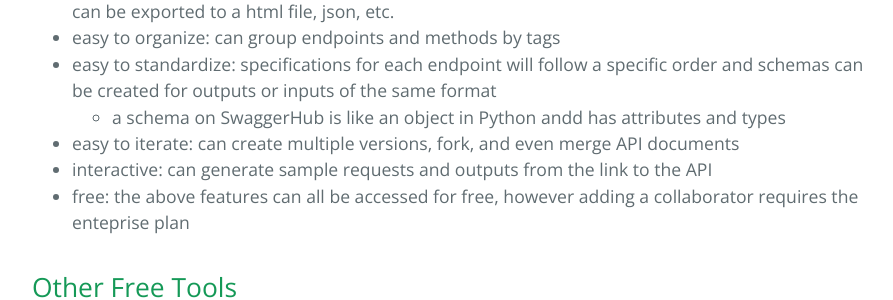
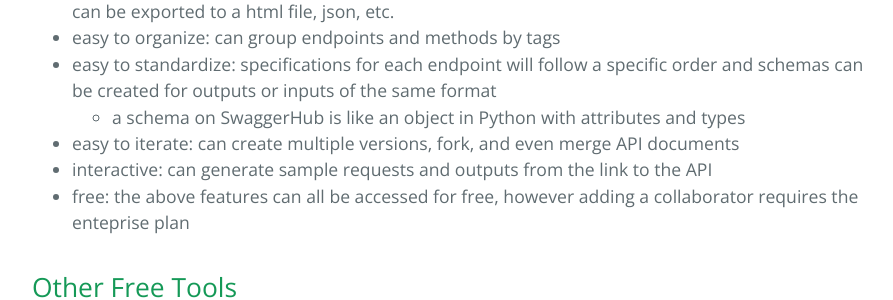
Before and after one commit to learning-software-engineering/learning-software-engineering.github.io, a Jekyll site: the page built from Topics/Development_Process/Documentation/Swagger_API_Documentation.md, in a window 1280 px wide. Shown: the part 1785-2085 px from the top of the page, without its empty margins (192-1085 px from the left). Built offline with Jekyll 4.4.1, drawn with Linux system fonts in a browser that asks for light colours; our own code applies the rules of GitHub Pages for plain Markdown files.

Commit message:
remove typo

```diff
--- a/Topics/Development_Process/Documentation/Swagger_API_Documentation.md
+++ b/Topics/Development_Process/Documentation/Swagger_API_Documentation.md
@@ -43,7 +43,7 @@ This is super important for projects with different people who are creating and
 - easy to share: by default, the API documentation is accessible by a public link, or the contents can be exported to a html file, json, etc.
 - easy to organize: can group endpoints and methods by tags
 - easy to standardize: specifications for each endpoint will follow a specific order and schemas can be created for outputs or inputs of the same format
-  - a schema on SwaggerHub is like an object in Python andd has attributes and types
+  - a schema on SwaggerHub is like an object in Python with attributes and types
 - easy to iterate: can create multiple versions, fork, and even merge API documents
 - interactive: can generate sample requests and outputs from the link to the API
 - free: the above features can all be accessed for free, however adding a collaborator requires the enteprise plan
```
